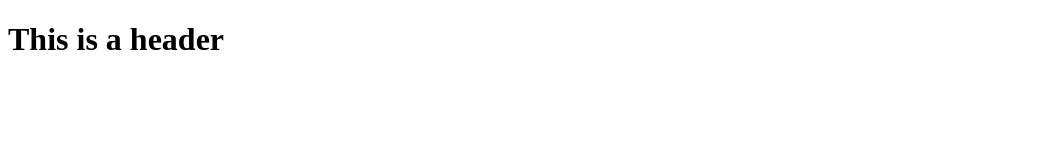
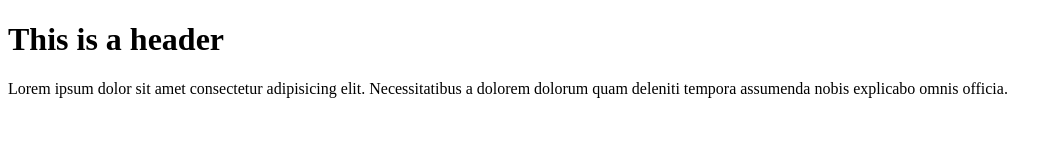
Before and after one commit to jlybruns/git-test, a plain HTML site: page index.html in a window 1280 px wide. Shown: the whole page, without its empty margins (0-1062 px from the left). Drawn offline with Linux system fonts and the light colour scheme.

Commit message:
Second commit

```diff
--- a/index.html
+++ b/index.html
@@ -15,6 +15,7 @@
     <body>
 
         <h1>This is a header</h1>
+        <p>Lorem ipsum dolor sit amet consectetur adipisicing elit. Necessitatibus a dolorem dolorum quam deleniti tempora assumenda nobis explicabo omnis officia.</p>
         <!--[if lt IE 7]>
             <p class="browsehappy">You are using an <strong>outdated</strong> browser. Please <a href="#">upgrade your browser</a> to improve your experience.</p>
         <![endif]-->
```
